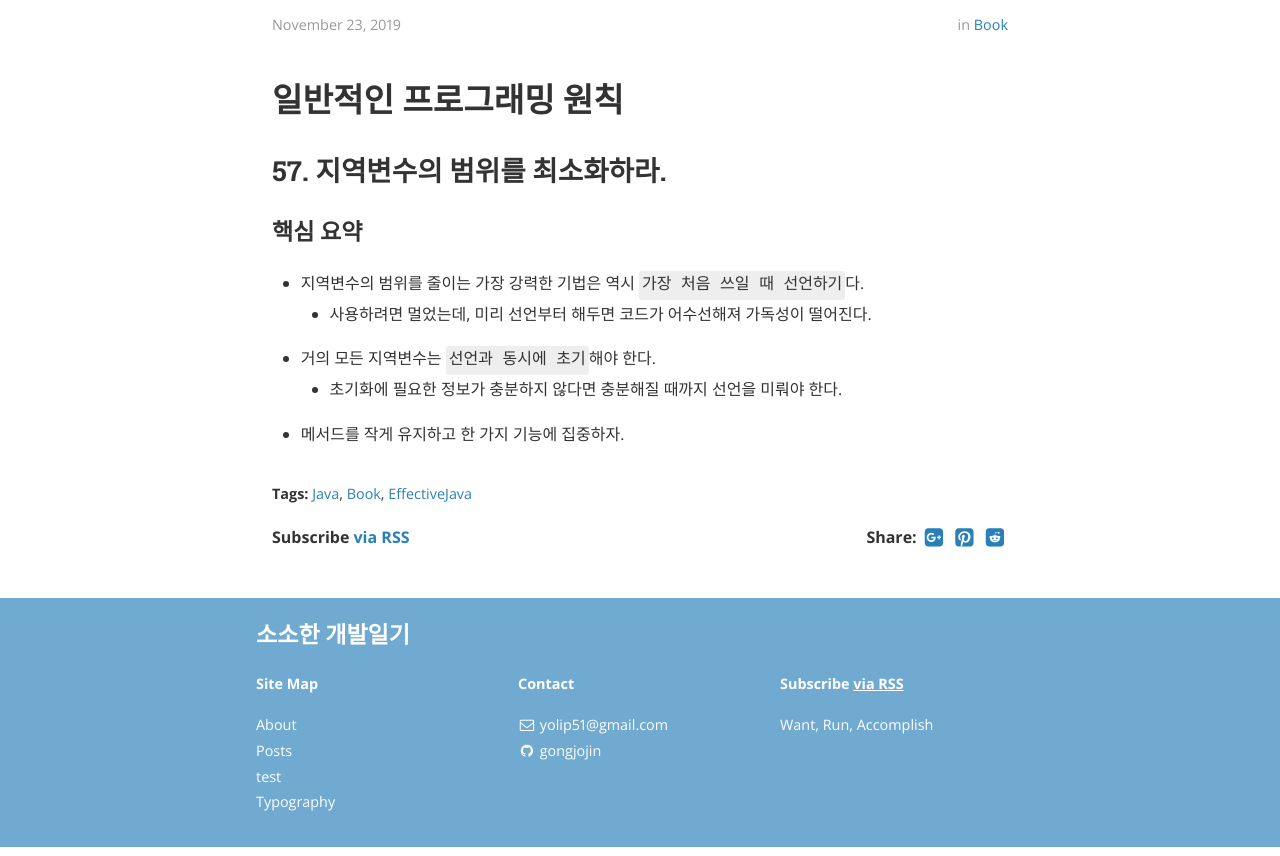
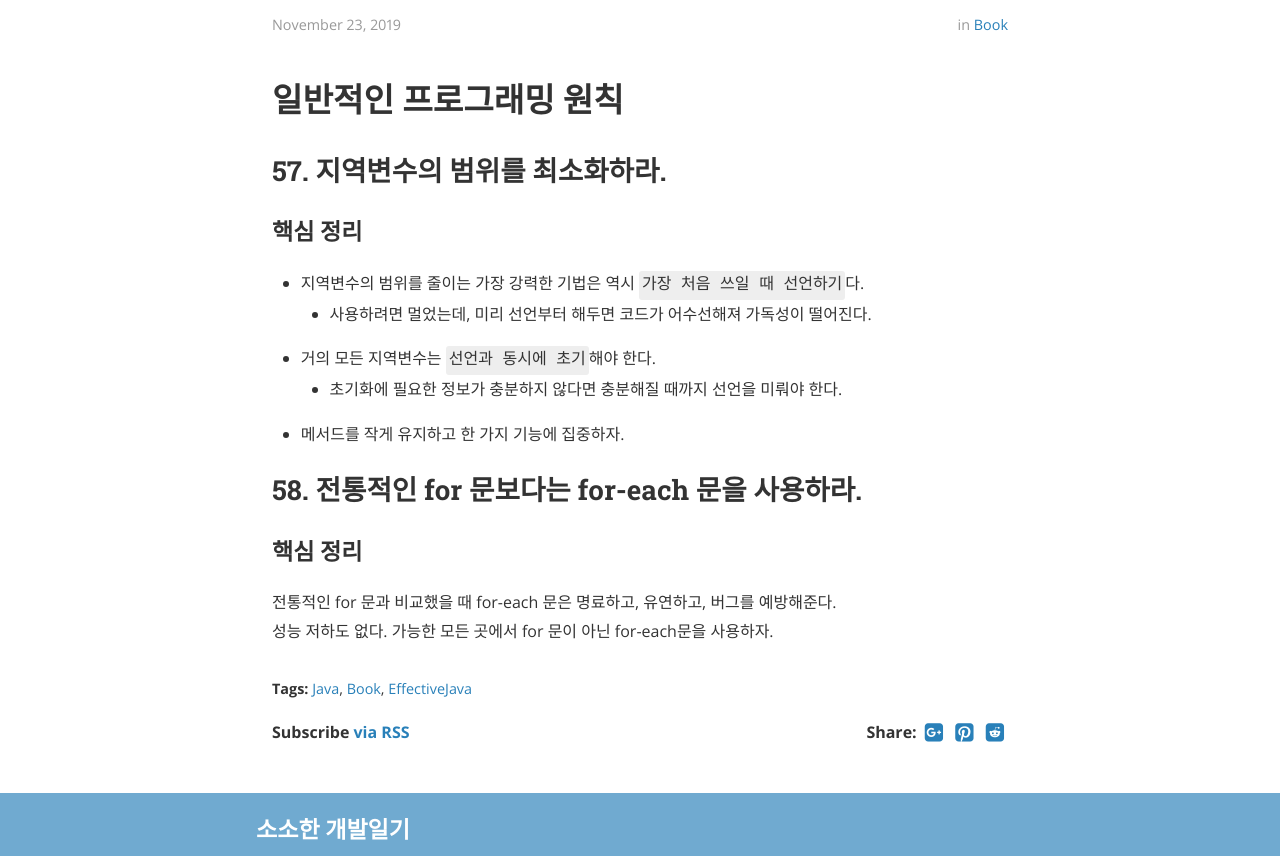
Before and after one commit to gonghojin/gonghojin.github.io, a Jekyll site: the page built from _posts/book/java/effectiveJava/2019-11-23-effectiveJava.md, in a window 1280 px wide and 900 px high, scrolled down 463 px, cut to the strip 44-900 px from the top of the window. Built offline with Jekyll 4.4.1, drawn with Linux system fonts in a browser that asks for light colours; nearby versions of some CDN libraries; comment, search, counter and statistics services are not loaded.

Commit message:
Add: 이펙티브자바_58. 전통적인 for 문보다는 for-each문을 사용하자

```diff
--- a/_posts/book/java/effectiveJava/2019-11-23-effectiveJava.md
+++ b/_posts/book/java/effectiveJava/2019-11-23-effectiveJava.md
@@ -10,9 +10,14 @@ cover:  "/assets/instacode.png"
 ---
 # 일반적인 프로그래밍 원칙
 ## 57. 지역변수의 범위를 최소화하라.
-### 핵심 요약
+### 핵심 정리
 + 지역변수의 범위를 줄이는 가장 강력한 기법은 역시 `가장 처음 쓰일 때 선언하기`다.
 	+ 사용하려면 멀었는데, 미리 선언부터 해두면 코드가 어수선해져 가독성이 떨어진다.
 + 거의 모든 지역변수는 `선언과 동시에 초기`해야 한다.
 	+ 초기화에 필요한 정보가 충분하지 않다면 충분해질 때까지 선언을 미뤄야 한다.
 + 메서드를 작게 유지하고 한 가지 기능에 집중하자.
+
+## 58. 전통적인 for 문보다는 for-each 문을 사용하라.
+### 핵심 정리
+전통적인 for 문과 비교했을 때 for-each 문은 명료하고, 유연하고, 버그를 예방해준다.
+성능 저하도 없다. 가능한 모든 곳에서 for 문이 아닌 for-each문을 사용하자.
```
